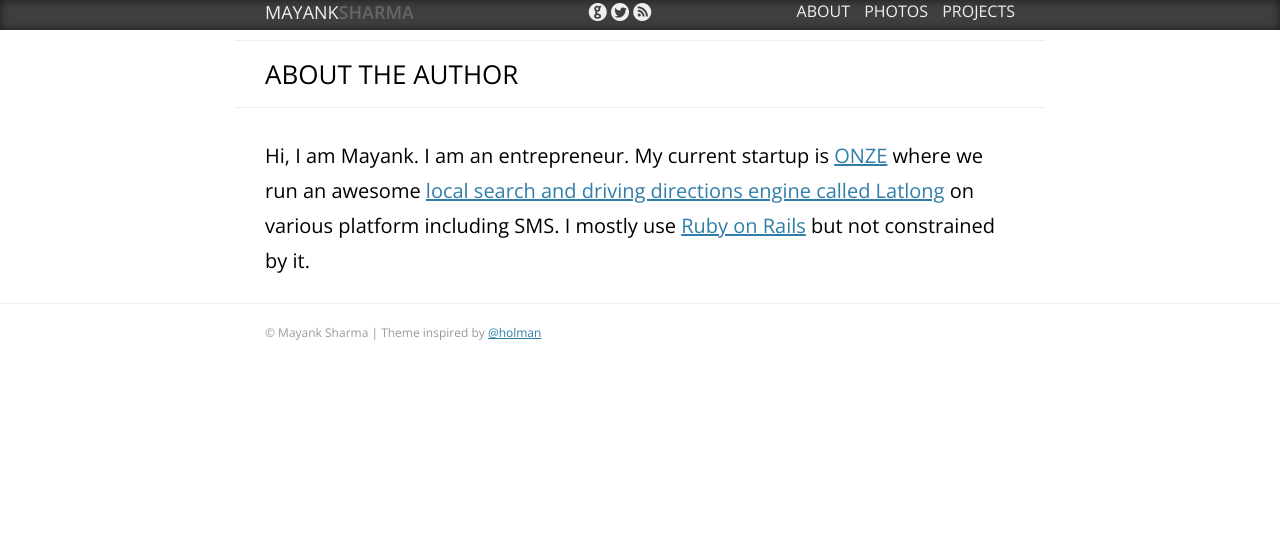
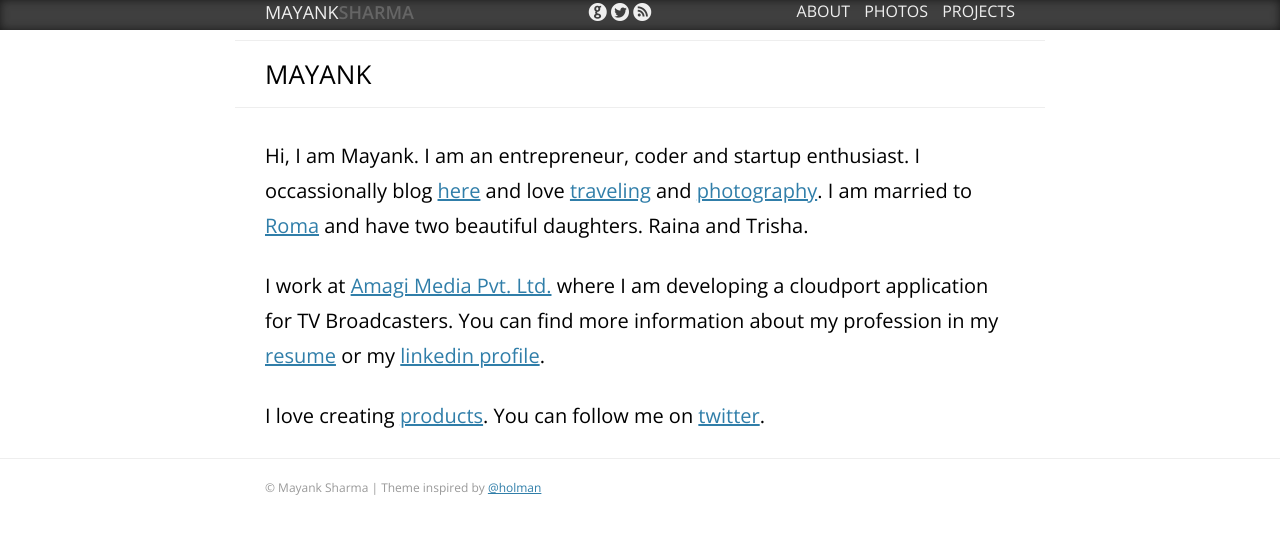
Before and after one commit to mayanks/mayanks.github.com, a Jekyll site: the page built from about.markdown, in a window 1280 px wide. Shown: the top 534 px of the page. Built offline with Jekyll 4.4.1, drawn with Linux system fonts in a browser that asks for light colours.

Commit message:
updated about me

```diff
--- a/about.markdown
+++ b/about.markdown
@@ -3,6 +3,10 @@ title: About
 layout: default
 ---
 
-# About the Author
+# Mayank
 
-Hi, I am Mayank. I am an entrepreneur. My current startup is <a href="http://onze.in">ONZE</a> where we run an awesome <a href="http://latlong.in">local search and driving directions engine called Latlong</a> on various platform including SMS. I mostly use <a href="http://www.rubyonrails.org">Ruby on Rails</a> but not constrained by it.
+Hi, I am Mayank. I am an entrepreneur, coder and startup enthusiast. I occassionally blog <a href="/">here</a> and love <a href="/travel">traveling</a> and <a href="/photos">photography</a>. I am married to <a href="http://romasharma.com">Roma</a> and have two beautiful daughters. Raina and Trisha.
+
+I work at <a href="http://amagi.com">Amagi Media Pvt. Ltd.</a> where I am developing a cloudport application for TV Broadcasters. You can find more information about my profession in my <a href="/resume">resume</a> or my <a href="http://www.linkedin.com/in/mayanks">linkedin profile</a>.
+
+I love creating <a href="/projects">products</a>. You can follow me on <a href="http://twitter.com/mayanks">twitter</a>.
```
